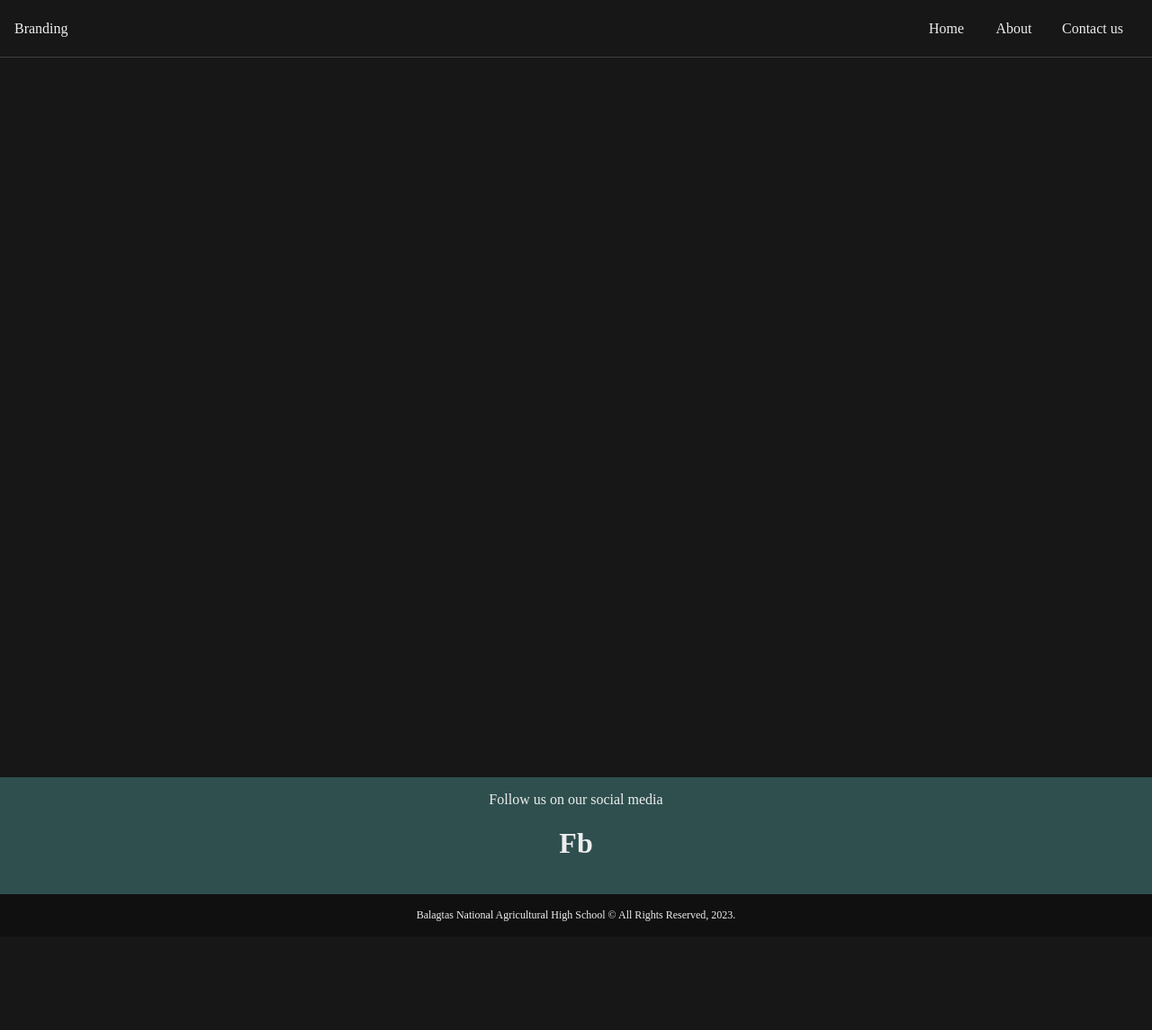
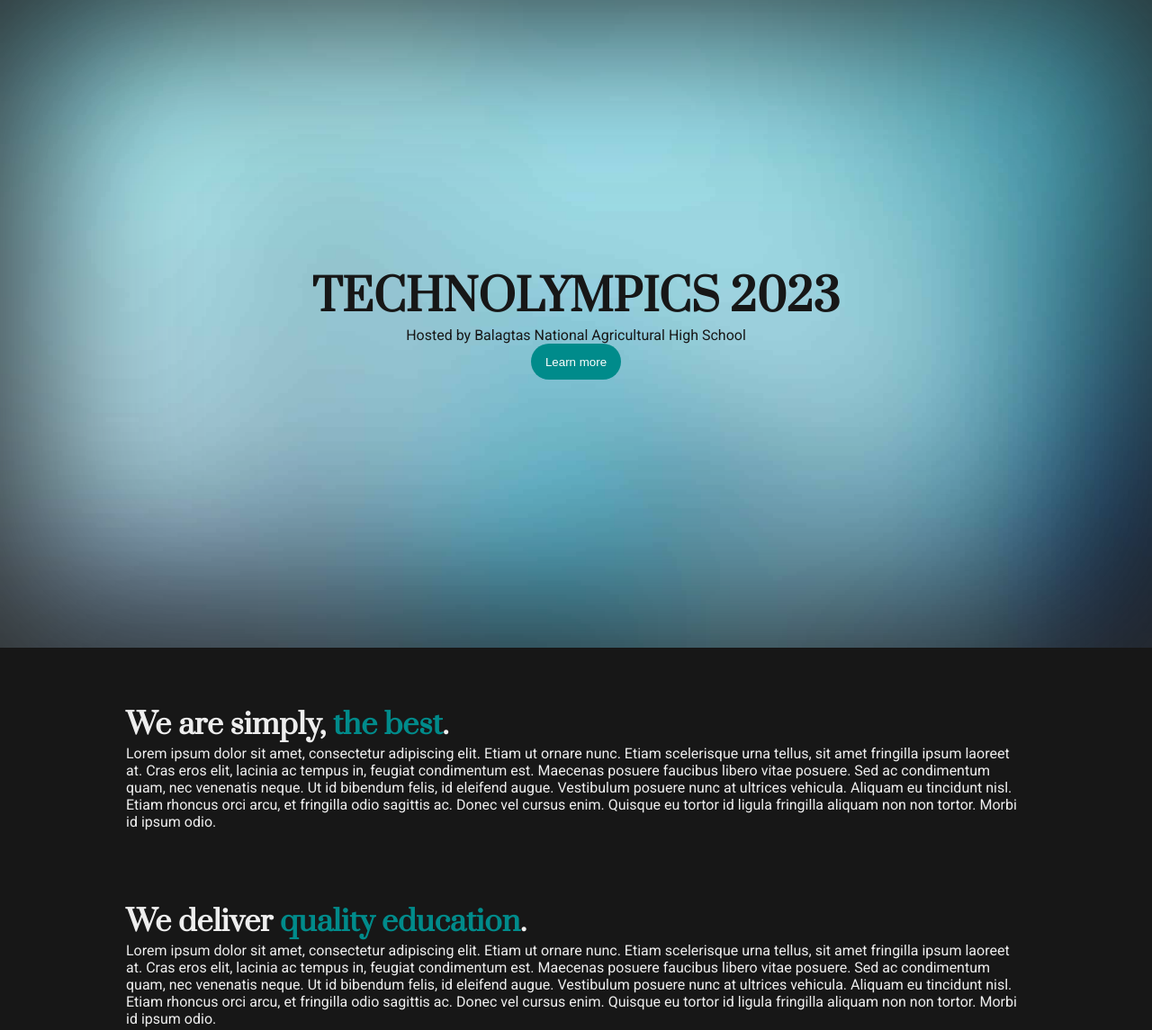
Before and after one commit to fullstackchester/tech-template, a plain HTML site: page public/index.html in a window 1280 px wide. Shown: the top 1145 px of the page at 90% size. Before the commit the page ends 1041 px from the top, so only its background shows below. Drawn offline with Linux system fonts and the light colour scheme.

Commit message:
initial landing index page

```diff
--- a/public/index.html
+++ b/public/index.html
@@ -14,10 +14,46 @@
 </head>
 <body>
   <div class="container">
+
+
+    <!--
+      Key feature ng website, eye-catching banner.
+      Gives the website an impression.
+     -->
+    <header class="banner">
+      <div class="content">
+        <h1 class="heading banner-title">TECHNOLYMPICS 2023</h1>
+        <p>Hosted by Balagtas National Agricultural High School</p>
+        <button class="main-btn">Learn more</button>
+      </div>
+    </header>
+
+
     <script src="./src/components/toolbar/toolbar.js"></script>
+
+
     <main>
+      <article>
+        <section>
+          <h1 class="heading article-title">We are simply, <span class="main-color">the best</span>.</h1>
+          <p>Lorem ipsum dolor sit amet, consectetur adipiscing elit. Etiam ut ornare nunc. Etiam scelerisque urna tellus, sit amet fringilla ipsum laoreet at. Cras eros elit, lacinia ac tempus in, feugiat condimentum est. Maecenas posuere faucibus libero vitae posuere. Sed ac condimentum quam, nec venenatis neque. Ut id bibendum felis, id eleifend augue. Vestibulum posuere nunc at ultrices vehicula. Aliquam eu tincidunt nisl. Etiam rhoncus orci arcu, et fringilla odio sagittis ac. Donec vel cursus enim. Quisque eu tortor id ligula fringilla aliquam non non tortor. Morbi id ipsum odio.</p>
+        </section>
+        <section>
+          <h1 class="heading article-title">We deliver <span class="main-color">quality education</span>.</h1>
+          <p>Lorem ipsum dolor sit amet, consectetur adipiscing elit. Etiam ut ornare nunc. Etiam scelerisque urna tellus, sit amet fringilla ipsum laoreet at. Cras eros elit, lacinia ac tempus in, feugiat condimentum est. Maecenas posuere faucibus libero vitae posuere. Sed ac condimentum quam, nec venenatis neque. Ut id bibendum felis, id eleifend augue. Vestibulum posuere nunc at ultrices vehicula. Aliquam eu tincidunt nisl. Etiam rhoncus orci arcu, et fringilla odio sagittis ac. Donec vel cursus enim. Quisque eu tortor id ligula fringilla aliquam non non tortor. Morbi id ipsum odio.</p>
+        </section>
+        <section>
+          <h1 class="heading article-title">We strive for <span class="main-color">greatness</span>.</h1>
+          <p>Lorem ipsum dolor sit amet, consectetur adipiscing elit. Etiam ut ornare nunc. Etiam scelerisque urna tellus, sit amet fringilla ipsum laoreet at. Cras eros elit, lacinia ac tempus in, feugiat condimentum est. Maecenas posuere faucibus libero vitae posuere. Sed ac condimentum quam, nec venenatis neque. Ut id bibendum felis, id eleifend augue. Vestibulum posuere nunc at ultrices vehicula. Aliquam eu tincidunt nisl. Etiam rhoncus orci arcu, et fringilla odio sagittis ac. Donec vel cursus enim. Quisque eu tortor id ligula fringilla aliquam non non tortor. Morbi id ipsum odio.</p>
+        </section>
+      </article>
+    </main>
 
-    </main>
+
+    <!--
+      gawa ng seperate script na gagawa ng html layout, then tatawagin yung script sa pages.
+      mas malinis sa code, mas madali basahin.
+     -->
     <script src="./src/components/footer/footer.js"></script>
   </div>
 </body>
--- a/public/src/components/toolbar/toolbar.css
+++ b/public/src/components/toolbar/toolbar.css
@@ -8,6 +8,7 @@ nav.main-toolbar {
     position: sticky;
     position: -webkit-sticky;
     top: 0;
+    visibility: hidden;
 }
 
 span.spacer {
--- a/public/src/components/toolbar/toolbar.js
+++ b/public/src/components/toolbar/toolbar.js
@@ -1,11 +1,33 @@
 document.write(`
-    <nav class="main-toolbar">
+    <nav class="main-toolbar" id="main-toolbar">
         <span class="brand">Branding</span>
         <span class="spacer"></span>
         <ul class="menu-link">
-            <li class="menu-link-item">Home</li>
+            <li class="menu-link-item" onclick="gotoHomepage()">Home</li>
             <li class="menu-link-item">About</li>
             <li class="menu-link-item">Contact us</li>
         </ul>
     </nav>
 `);
+
+document.addEventListener('DOMContentLoaded', function() { // code para macheck if nagload na ba yung DOM
+
+    var toolbar = document.getElementById('main-toolbar');
+
+    document.addEventListener('scroll', function() { // code na mag-trigger kapag nag-scroll.
+
+        // yung if-else na code sa baba, chine-check lang nyan kun
+        // yung toolbar ay nasa pinakataas. Kapag nasa taas, or top=0,
+        // magiging visible. kapag hindi, hidden sya sa DOM.
+        // visual feature yan na highlight ng landing banner.
+
+        if (toolbar.getBoundingClientRect().top == 0 ) {
+            toolbar.style.visibility = 'visible';
+        } else {
+            toolbar.style.visibility = 'hidden'
+        }
+    });
+});
+
+gotoHomepage = () => window.location.href = "./index.html";
+// gotoHomepage = () => window.location.href = "./404.html";
--- a/public/styles.css
+++ b/public/styles.css
@@ -1,5 +1,6 @@
 * {
     box-sizing: border-box;
+    margin: 0;
 }
 
 body, html {
@@ -7,9 +8,82 @@ body, html {
     margin: 0;
     background-color: #171717;
     color: #EEEEEE;
+    font-family: 'Roboto', sans-serif;
 }
 
 
 main {
     min-height: 100vh;
 }
+
+button {
+    cursor: pointer;
+}
+
+.heading {
+    font-family: 'Prata', serif;
+}
+
+article {
+    /* border: 1px solid; */
+    max-width: 1000px;
+    margin: auto auto;
+}
+
+article > section {
+    margin-bottom: 5rem;
+    /* border: 1px solid; */
+}
+
+button.main-btn {
+    outline: none;
+    border: none;
+    padding: 0 1rem;
+    height: 40px;
+    background-color: darkcyan;
+    color: #FFFFFF;
+    border-radius: 5rem;
+    min-width: 75px;
+
+}
+
+.article-title {
+    font-size: 2rem;
+}
+
+header.banner {
+    background-image: url('./src/img/Landing-page-background.jpg');
+    background-size: cover;
+    min-height: 90vh;
+    display: flex;
+    justify-content: center;
+    align-items: center;
+    color: #171717;
+    box-shadow: inset 0 0 12rem 1rem #272727;
+    animation: fadeIn 2s ease-in 0.3s;
+}
+
+@keyframes fadeIn {
+    0% {
+      opacity: 0;
+      /* transform: translateY(-50px); */
+    }
+    100% {
+      opacity: 1;
+      /* transform: translateY(0); */
+    }
+  }
+
+div.content {
+    min-width: 700px;
+    /* border: 1px solid; */
+    text-align: center;
+}
+
+.banner-title {
+    font-size: xxx-large;
+}
+
+.main-color {
+    color: darkcyan;
+}
```
Also changed, not shown: public/src/img/Landing-page-background.jpg (added).
